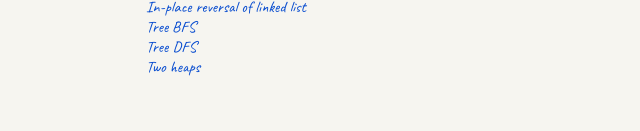
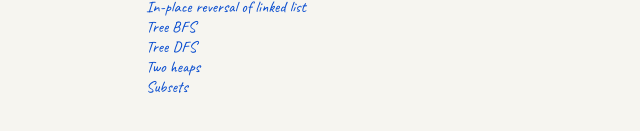
Before and after one commit to YEriin/rspot, an Astro site in the folder apps/blog/: page /algorithm in a window 1280 px wide. Shown: the part 255-386 px from the top of the page, 278-918 px from the left. Built offline with nearby package versions, Linux system fonts and the light colour scheme; Astro itself is replaced by a stand-in of ours.

Commit message:
feat: add Subsets

```diff
--- a/apps/blog/src/pages/algorithm.astro
+++ b/apps/blog/src/pages/algorithm.astro
@@ -15,6 +15,7 @@ import Layout from "../layouts/Layout.astro";
       <section>Tree BFS</section>
       <section>Tree DFS</section>
       <section>Two heaps</section>
+      <section>Subsets</section>
       <section></section>
     </div>
   </main>
```
